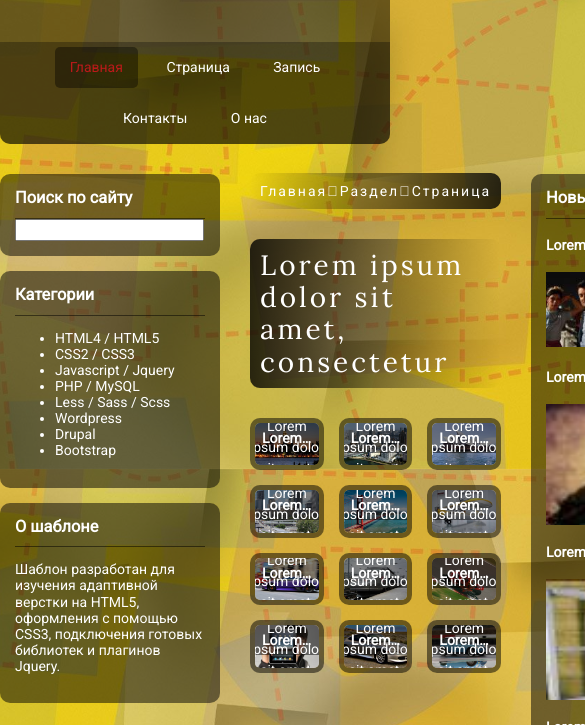
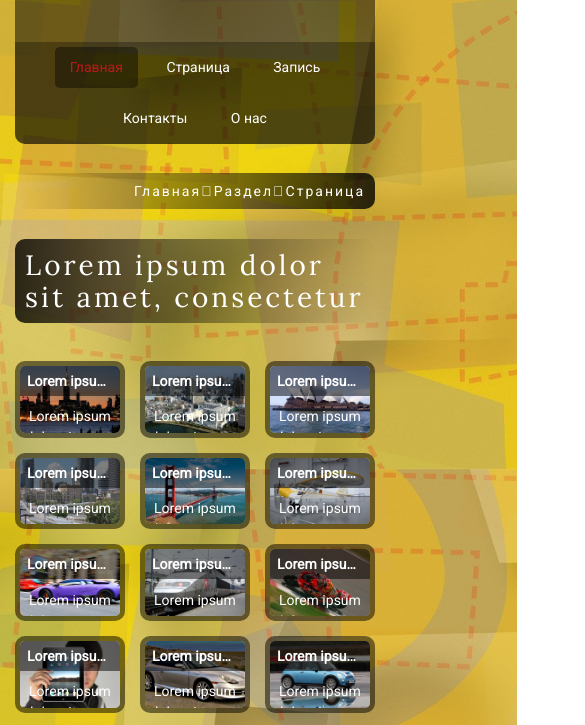
Before and after one commit to gnitetsky/flexbox-template-init-project, a website: page index.html in a window 390 px wide. Shown: the part 375-1100 px from the top of the page, 585 px wide, since content can reach past the window. Drawn offline with Linux system fonts and the light colour scheme.

Commit message:
added responsive view support  for right bar and left bar

```diff
--- a/assets/css/style.css
+++ b/assets/css/style.css
@@ -486,10 +486,8 @@ body {
     margin: 0 auto 30px auto;
     font-family: "Roboto", sans-serif;
     font-size: 14px;
-}
-
-.content-wrapper {
     color:white;
+    padding: 0 15px;
 }
 
 .header {
@@ -610,6 +608,7 @@ aside .widget-bar, .right-bar, header, footer, article {
 
 .side-bar.right-bar {
     flex: 0 0 210px;
+    max-width: 240px;
     padding: 0;
 }
 
@@ -617,9 +616,9 @@ aside .widget-bar, .right-bar, header, footer, article {
     margin: 15px 15px 0 15px;
 }
 
-.right-bar-wrapper {
+/* .right-bar-wrapper {
     max-width: 240px;
-}
+} */
 
 .right-bar-wrapper a {
     display: block;
@@ -637,6 +636,7 @@ aside .widget-bar, .right-bar, header, footer, article {
     overflow: hidden;
     text-overflow: ellipsis;
     white-space: nowrap;
+    width: 100%;
 }
 
 .img-wrapper {
@@ -803,3 +803,73 @@ footer {
     flex-direction: column;
     text-align: center;
 }
+
+
+
+
+
+
+
+
+
+
+
+
+
+
+
+
+
+@media (max-width: 1200px) {
+    .right-bar.side-bar {
+        width: 100%;
+        flex: unset;
+        max-width: unset;
+    }
+
+    .main{
+        flex: 0 0 calc(100% - 245px);
+        margin: -7.5px -7.5px 0 30px;
+    }
+
+    .content{
+        flex-wrap: wrap;
+    }
+
+    .content-wrapper{
+        padding: 0 15px;
+    }
+
+}
+
+@media (max-width: 993px) {
+    .main{
+        order: 0;
+        flex: 0 0 100%;
+        margin:0;
+    }
+
+    .side-bar.left-bar{
+        order: 1;
+        width: 50%;
+        flex: unset;
+    }
+
+    .side-bar.right-bar{
+        order: 2;
+        width: 50%;
+        flex: unset;
+    }
+
+    .main-nav, .main-title{
+        margin: 0 0 30px 0;
+    }
+
+    .main-content{
+        margin: 0 -7.5px;
+    }
+
+    .widget-bar{
+        padding:0;
+    }
+}
```
